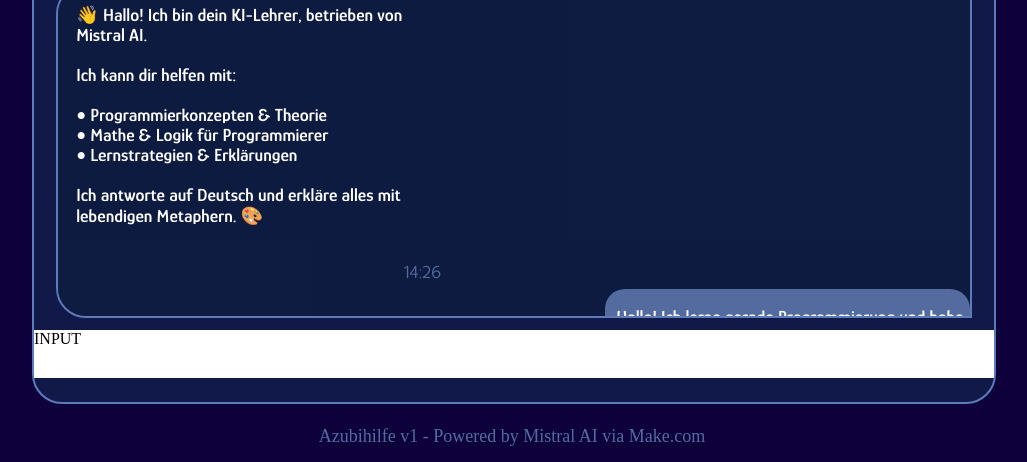
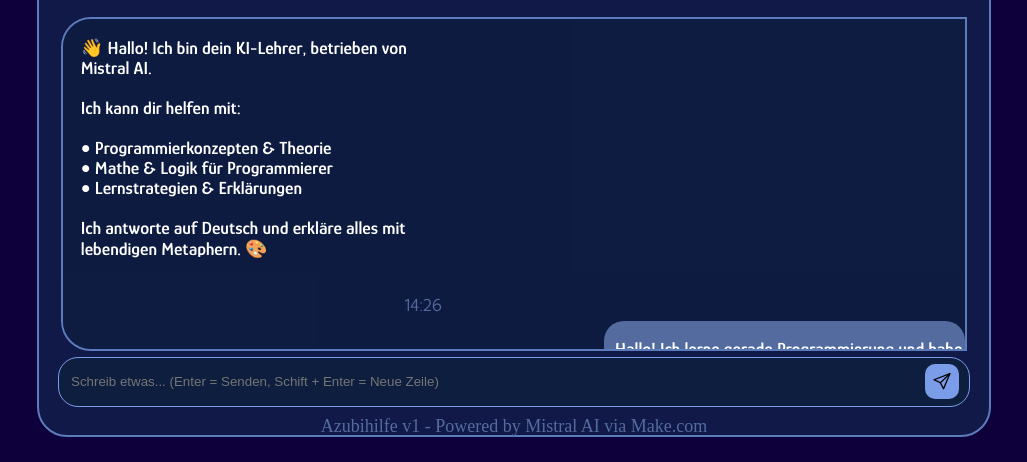
Before and after one commit to AnastasiaSaienko634/ErsteAzubiProjekt, a plain HTML site: page index.html in a window 1280 px wide. Shown: the part 338-800 px from the top of the page, without its empty margins (128-1155 px from the left). Drawn offline with Linux system fonts and the light colour scheme; a web font is replaced by a local one.

Commit message:
input added

```diff
--- a/index.html
+++ b/index.html
@@ -1,11 +1,13 @@
 <!DOCTYPE html>
 <html lang="en">
+
 <head>
     <meta charset="UTF-8">
     <meta name="viewport" content="width=device-width, initial-scale=1.0">
     <title></title>
     <link rel="stylesheet" href="style.css">
 </head>
+
 <body>
     <div class="content">
         <header>
@@ -36,13 +38,19 @@
 
             <!-- ------------input + button------------ -->
             <div class="message-input-field">
-                <p>INPUT</p>
+                <input class="message-input" type="text"
+                    placeholder="Schreib etwas... (Enter = Senden, Schift + Enter = Neue Zeile)">
+                <button class="senden-button"><img
+                        src="./images/2849794-airplane-interface-multimedia-paper-airplane-plane-send_107999.svg"
+                        alt="Senden Icon">
+                </button>
             </div>
+
+            <footer>
+                <p>Azubihilfe v1 - Powered by Mistral AI via Make.com</p>
+            </footer>
         </div>
-        <footer>
-            <p>Azubihilfe v1 - Powered by Mistral AI via Make.com</p>
-        </footer>
-    </div>
-    <script src="script.js"></script>
+        <script src="script.js"></script>
 </body>
+
 </html>
--- a/style.css
+++ b/style.css
@@ -1,5 +1,5 @@
-@import url('https://fonts.googleapis.com/css2?family=Glory:ital,wght@0,100..800;1,100..800&family=Mogra&display=swap');
-body{
+@import url("https://fonts.googleapis.com/css2?family=Glory:ital,wght@0,100..800;1,100..800&family=Mogra&display=swap");
+body {
   margin: auto 0;
   background-color: rgb(13, 0, 59);
   /* background-image: ; */
@@ -7,66 +7,67 @@ body{
   justify-content: center;
 }
 
-.content{
-    width: 75vw;
+.content {
+  max-width: 950px;
+  width: 100%;
   height: 100vh;
   display: flex;
   flex-direction: column;
   justify-content: space-around;
 }
-footer{
+footer {
   height: 5vh;
   width: 100%;
-    font-family: 'Mogra';
+  font-family: "Mogra";
   font-size: 18px;
   color: #546ba0;
   display: flex;
   justify-content: center;
   align-items: center;
 }
-header{
+header {
   width: 100%;
-    height: 15vh;
+  height: 12vh;
   display: flex;
   flex-direction: column;
   justify-content: center;
   align-items: center;
 }
 
-header h1{
+header h1 {
   background: linear-gradient(90deg, #f9a8d4, #7aa2ff, #c084fc, #f9a8d4);
   background-clip: text;
   background-size: 200% 100%;
   color: transparent;
   font-size: 48px;
-    font-family: 'Mogra';
+  font-family: "Mogra";
   animation: gradientMove 3s alternate infinite;
 }
 
-@keyframes gradientMove{
-    0%{
+@keyframes gradientMove {
+  0% {
     background-position: 0% center;
   }
-    100%{
+  100% {
     background-position: 200% center;
   }
 }
 
-header p{
+header p {
   position: relative;
   bottom: 30px;
-    font-family: 'Mogra';
+  font-family: "Mogra";
   font-size: 18px;
   color: #546ba0;
 }
-.chat-window{
+.chat-window {
   width: 100%;
   height: 75%;
   background-color: rgba(18, 39, 80, 0.642);
   border: 2px solid rgb(91, 123, 187);
   border-radius: 30px;
 }
-.pages{
+.pages {
   width: 100%;
   height: 10vh;
   display: flex;
@@ -74,7 +75,7 @@ header p{
   border-bottom: 2px solid rgb(48, 72, 119);
 }
 
-.pages button{
+.pages button {
   width: 20%;
   height: 80%;
   margin-left: 2%;
@@ -83,54 +84,54 @@ header p{
   background-color: rgb(72, 98, 150);
   border: 2px solid rgb(91, 123, 187);
   color: rgb(96, 133, 207);
-    font-family: 'Glory';
+  font-family: "Glory";
   font-weight: 600;
   font-size: 18px;
   transition: 200ms;
   cursor: pointer;
 }
-.pages .active{
+.pages .active {
   height: 95%;
   background: linear-gradient(90deg, #f9a8d4, #7aa2ff);
   color: white;
   font-size: 24px;
   border: 2px solid white;
 }
-.pages .settings{
+.pages .settings {
   width: 5%;
   margin-left: 5%;
 }
-.pages button:hover{
+.pages button:hover {
   height: 95%;
   color: white;
   font-size: 24px;
   transition: 200ms;
 }
-.ki-name{
+.ki-name {
   width: 100%;
   height: 100px;
   display: flex;
   align-items: center;
   gap: 20px;
 }
-.ki-status{
+.ki-status {
   width: 40%;
   height: 70%;
 }
 
-.ki-status p{
-    font-family: 'Mogra';
+.ki-status p {
+  font-family: "Mogra";
   font-size: 18px;
   color: white;
 }
-.ki-status p span{
-    font-family: 'Glory';
+.ki-status p span {
+  font-family: "Glory";
   font-size: 16px;
   font-weight: 800;
   color: #546ba0;
 }
 
-.ki-logo{
+.ki-logo {
   width: 60px;
   height: 60px;
   display: flex;
@@ -142,31 +143,31 @@ header p{
   animation: gradientMove 3s alternate infinite;
   margin-left: 2%;
 }
-.message-field{
+.message-field {
   width: 100%;
   height: 55%;
   display: flex;
   justify-content: center;
 }
 
-.message-field-content{
+.message-field-content {
   width: 95%;
   height: 100%;
   background-color: rgba(14, 30, 63, 0.642);
   border: 2px solid rgb(91, 123, 187);
   border-top-left-radius: 30px;
   border-bottom-left-radius: 30px;
-    font-family: 'Glory';
+  font-family: "Glory";
   overflow-y: scroll;
 }
 
-.message-input-field{
+.message-input-field {
   width: 100%;
   height: 8%;
   background-color: white;
   margin-top: 1%;
 }
-.ki-answer{
+.ki-answer {
   margin-left: 2%;
   width: 40%;
   color: white;
@@ -174,7 +175,7 @@ header p{
   font-size: 18px;
   padding-bottom: 4%;
 }
-.time-stamp{
+.time-stamp {
   height: 30px;
   width: 100%;
   display: flex;
@@ -183,7 +184,7 @@ header p{
   color: #546ba0;
   font-weight: 400;
 }
-.user-question{
+.user-question {
   width: 40%;
   background-color: #546ba0;
   color: white;
@@ -191,11 +192,11 @@ header p{
   font-size: 18px;
   border-radius: 20px;
 }
-.user-question p{
+.user-question p {
   padding-left: 3%;
 }
 
-.user-question-row{
+.user-question-row {
   margin-top: 4%;
   width: 100%;
   height: 280px;
@@ -214,7 +215,6 @@ header p{
   border-radius: 10px;
 }
 
-
 ::-webkit-scrollbar-thumb {
   background: #546ba0;
   border-radius: 10px;
@@ -225,8 +225,15 @@ header p{
 ::-webkit-scrollbar-thumb:hover {
   background: #7b9ce9;
 }
-.ki-thinking p{
-    background: linear-gradient(90deg, #ffffff, #575757, #ffffff, #575757, #ffffff);
+.ki-thinking p {
+  background: linear-gradient(
+    90deg,
+    #ffffff,
+    #575757,
+    #ffffff,
+    #575757,
+    #ffffff
+  );
   background-size: 135% 100%;
   animation: gradientMove 1s alternate infinite;
   background-clip: text;
@@ -234,9 +241,56 @@ header p{
   font-size: 18px;
   margin-left: 2%;
 }
-.ki-thinking{
+.ki-thinking {
   margin-top: 8%;
   height: 18px;
   width: 100%;
   padding-bottom: 2%;
 }
+
+/* Message Input */
+.message-input-field {
+  background-color: #0e1e3f;
+  max-width: 910px;
+  display: flex;
+  justify-content: center;
+  margin-left: auto;
+  margin-right: auto;
+  align-items: center;
+  border: 1px solid #7b9ce9;
+  border-radius: 20px;
+  outline: none;
+}
+
+.message-input {
+  padding-top: 10px;
+  padding-bottom: 10px;
+  border-radius: 20px;
+  width: 100%;
+  color: white;
+  padding-left: 12px;
+  background-color: #0e1e3f;
+  border: 1px solid #7b9ce9;
+  border: none;
+
+  outline: none;
+}
+
+/* Button Senden */
+.senden-button {
+  display: flex;
+  justify-content: center;
+  align-items: center;
+  margin-right: 10px;
+  width: 35px;
+  height: 35px;
+  background-color: #7b9ce9;
+  border: none;
+  border-radius: 10px;
+  transition: all cubic-bezier(0.075, 0.82, 0.165, 1);
+}
+
+.senden-button:hover {
+  background-color: #658be4;
+  cursor: pointer;
+}
```
Also changed, not shown: images/2849794-airplane-interface-multimedia-paper-airplane-plane-send_107999.svg (added). Lines whose indentation alone changed are shown as unchanged.
